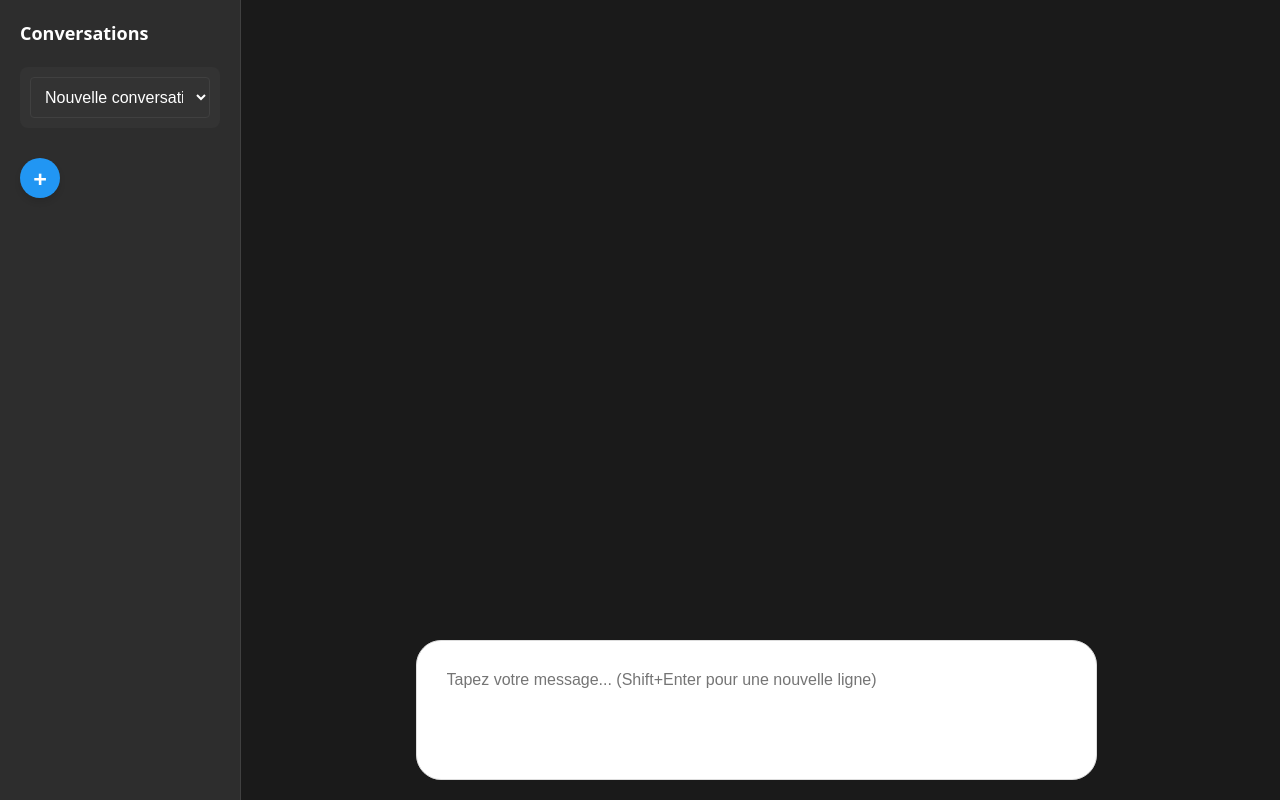
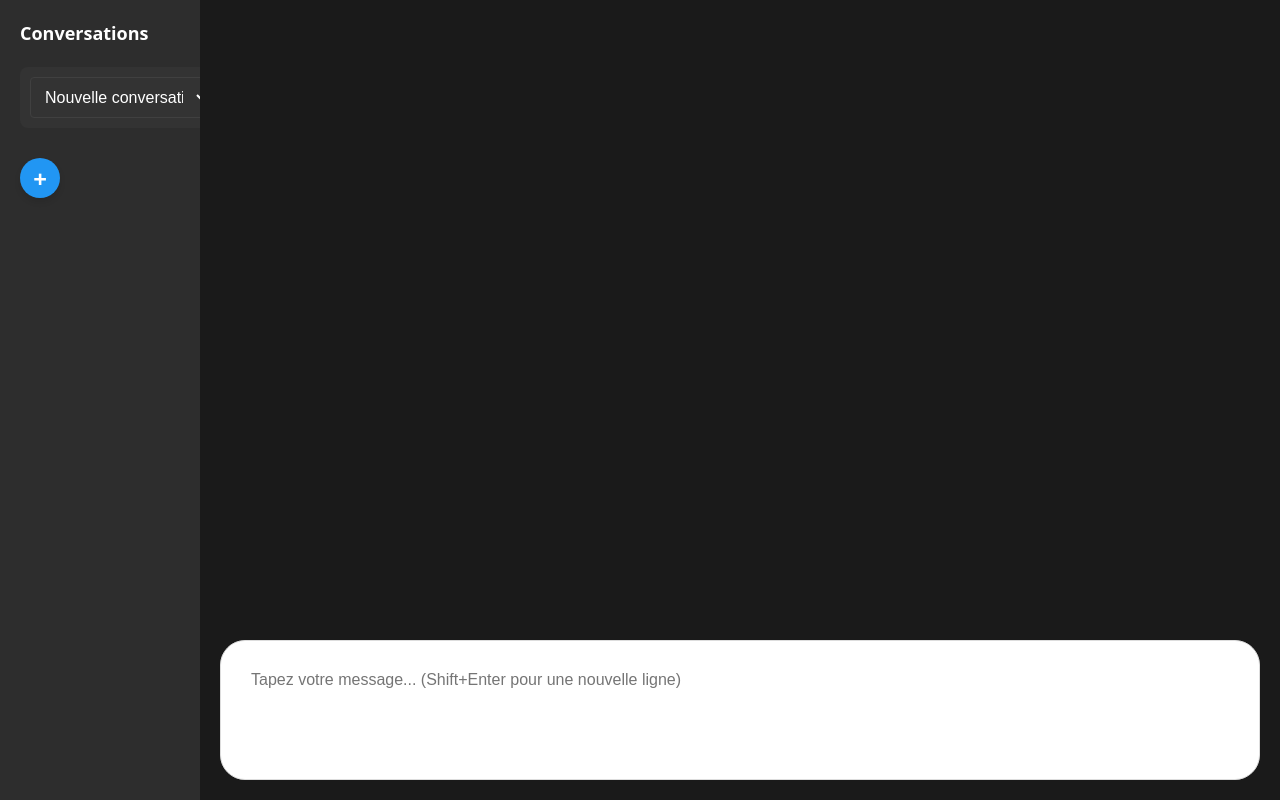
Before and after one commit to HugoBoyer/Chatbot, a React (Vite) app: page / in a window 1280 px wide. Built offline with nearby package versions, Linux system fonts and the light colour scheme.

Commit message:
feat(style) : Style chatbot epurer 6 chatgpt

```diff
--- a/src/components/Chatbot.css
+++ b/src/components/Chatbot.css
@@ -31,6 +31,9 @@
   flex-direction: column;
   padding: 20px;
   flex-shrink: 0;
+  position: fixed;
+  height: 100vh;
+  overflow-y: auto;
 }
 
 .chat-list-header {
@@ -88,18 +91,20 @@
   background-color: #1a1a1a;
   display: flex;
   flex-direction: column;
-  margin: 0;
+  margin-left: 200px;
+  margin-right: 0;
   padding: 0;
   flex-grow: 1;
   min-width: 0;
   width: calc(100% - 200px);
   max-width: calc(100% - 250px);
+  position: relative;
 }
 
 .messages-container {
   flex: 1;
   overflow-y: auto;
-  padding: 20px;
+  padding: 20px 20px 80px 20px;
   max-width: 100%;
   overflow-x: hidden;
   flex-grow: 1;
@@ -142,6 +147,12 @@
   display: flex;
   gap: 10px;
   align-items: center;
+  position: fixed;
+  bottom: 0;
+  left: 200px;
+  right: 0;
+  background-color: #1a1a1a;
+  z-index: 1000;
 }
 
 button {
```
